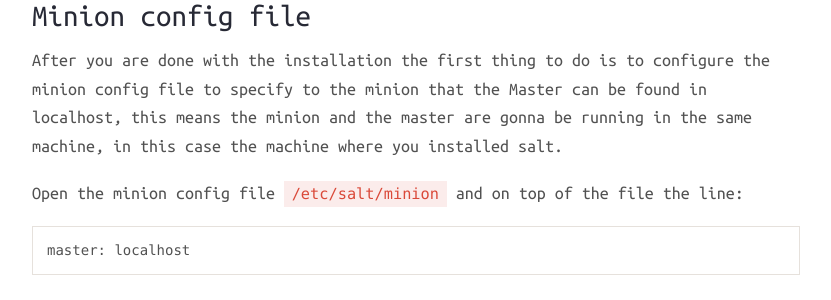
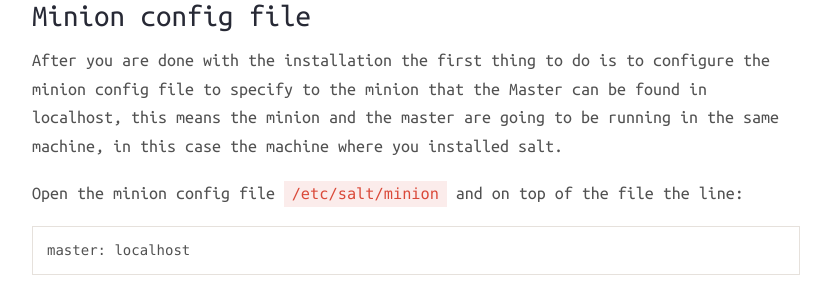
Before and after one commit to elkinaguas/elkinaguas.github.io, a Jekyll site: the page built from _posts/2018-04-30-Simple-Salt-Master-Minion.markdown, in a window 1280 px wide and 900 px high, scrolled down 921 px. Shown: the part 209-509 px from the top of the window, without its empty margins (224-1055 px from the left). Built offline with Jekyll 4.4.1, drawn with Linux system fonts in a browser that asks for light colours; nearby versions of some CDN libraries; comment, search, counter and statistics services are not loaded.

Commit message:
Update 2018-04-30-Simple-Salt-Master-Minion.markdown

````diff
--- a/_posts/2018-04-30-Simple-Salt-Master-Minion.markdown
+++ b/_posts/2018-04-30-Simple-Salt-Master-Minion.markdown
@@ -24,7 +24,7 @@ And finally the slat-master with the command:
 sudo sh bootstrap-salt.sh -M
 ```
 ## Minion config file
-After you are done with the installation the first thing to do is to configure the minion config file to specify to the minion that the Master can be found in localhost, this means the minion and the master are gonna be running in the same machine, in this case the machine where you installed salt.
+After you are done with the installation the first thing to do is to configure the minion config file to specify to the minion that the Master can be found in localhost, this means the minion and the master are going to be running in the same machine, in this case the machine where you installed salt.
 
 Open the minion config file `/etc/salt/minion` and on top of the file the line:
 
````
